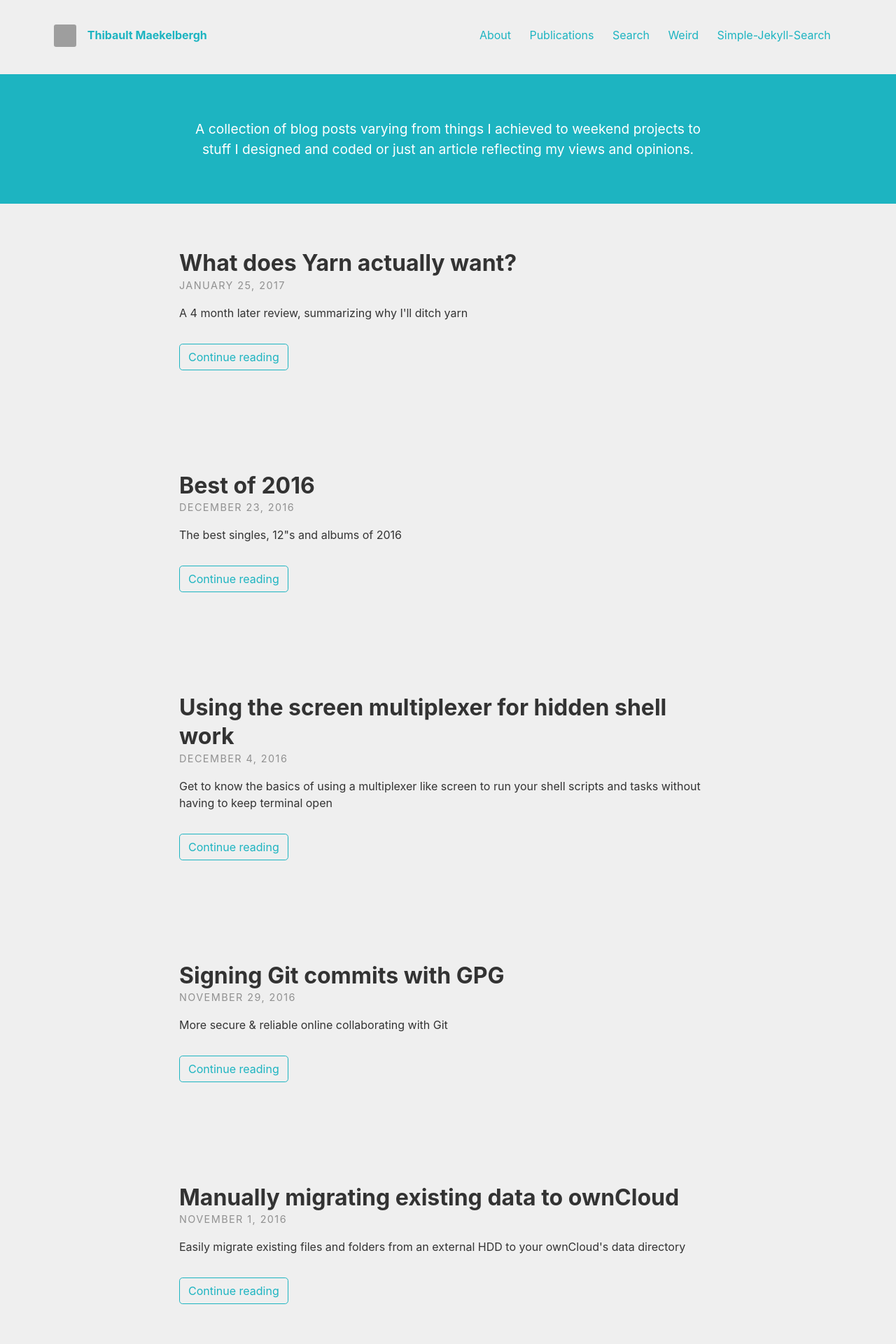
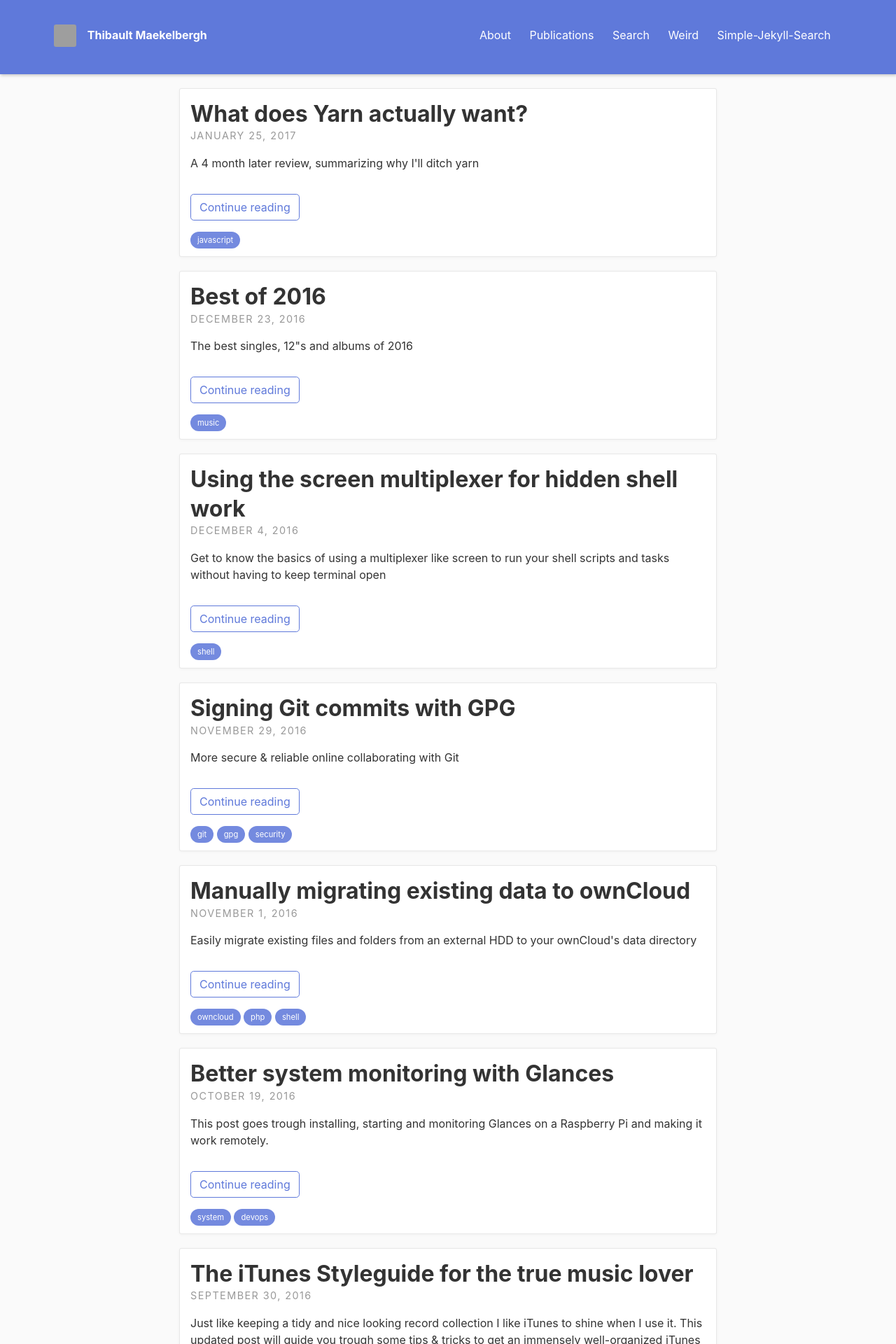
Before and after one commit to thibmaek/thibmaek.github.io, a Jekyll site: the page built from index.html, in a window 1280 px wide. Shown: the top 1920 px of the page at 70% size. Built offline with Jekyll 4.4.1, drawn with Linux system fonts in a browser that asks for light colours; nearby versions of some CDN libraries; the list of posts is cut into pages by our own code; some of the changed text lies outside the part shown; grey boxes are pictures that could not be loaded.

Commit message:
:lipstick: Branding update

```diff
--- a/_includes/footer.html
+++ b/_includes/footer.html
@@ -1,5 +1,4 @@
 <script src="{{ "/js/main.js" | prepend: site.baseurl }}"></script>
 <footer class="site-footer">
-	<p class="text">Powered by <a href="https://jekyllrb.com">Jekyll</a> with <a href="https://rohanchandra.github.io/project/type/">Type Theme</a></p>
 	{% include icons.html %}
 </footer>
--- a/_sass/base/_variables.scss
+++ b/_sass/base/_variables.scss
@@ -2,14 +2,14 @@
 $black: #000;
 $black-light: #333;
 $white: #fff;
-$white-dark: #efefef;
+$white-dark: #fafafa;
 $border: #ddd;
 $code-bg: #f8f8f8;
 $code: #d14770;
 $quote-bg: #999;
 
 // Brand colours
-$accent: #1db4c1;
+$accent: #5f79da;
 $background-color: $white-dark;
 $brand-color: $background-color;
 $border-color: rgba(0, 0, 0, .1);
--- a/_sass/includes/_header.scss
+++ b/_sass/includes/_header.scss
@@ -1,12 +1,13 @@
 .site-header {
   @extend %padding-small;
-  background: $brand-color;
+  background: $accent;
+  box-shadow: 1px 2px 4px rgba(0, 0, 0, .2);
   display: inline-block;
   float: left;
   width: 100%;
 
   a {
-    color: $header-link-color;
+    color: $white;
   }
 
   .avatar {
--- a/_sass/layouts/_index.scss
+++ b/_sass/layouts/_index.scss
@@ -16,11 +16,14 @@
 // Post listing
 .posts {
   .post-teaser {
-    @extend %padding-regular;
-    background-size: $feature-image-size;
+    background-color: $white;
+    border: 1px solid rgba(0, 0, 0, 0.09);
+    border-radius: 3px;
+    box-shadow: 0 1px 4px rgba(0, 0, 0, .04);
     display: inline-block;
-    margin-bottom: 0;
-    width: 100%;
+    margin: 20px 20px 0 20%;
+    padding: 15px;
+    width: 60%;
 
     p a:hover {
       @extend %link-hover;
@@ -32,9 +35,14 @@
     color: $text-color;
   }
 
-  .excerpt {
-    margin-top: 1em;
+  .excerpt { margin-top: 1em; }
 
+  .post-tag {
+    background-color: lighten($accent, 5%);
+    border-radius: 30px;
+    color: $white;
+    font-size: .7em;
+    padding: 5px 10px;
   }
 }
 // Pagination
--- a/index.html
+++ b/index.html
@@ -1,11 +1,7 @@
 ---
 layout: default
 ---
-
 <div class="home">
-  <div class="call-out">
-    <p>A collection of blog posts varying from things I achieved to weekend projects to stuff I designed and coded or just an article reflecting my views and opinions.</p>
-  </div>
   <div class="posts">
     {% for post in paginator.posts %}
     <div class="post-teaser">
@@ -25,6 +21,14 @@ layout: default
           {{ site.theme_options.str_continue_reading }}
         </a>
       </div>
+      {% if post.tags %}
+      <div class="tags">
+        <!-- These should be sorted -->
+        {% for tag in post.tags%}
+          <span class="post-tag">{{tag}}</span>
+        {% endfor %}
+      </div>
+      {% endif %}
     </div>
     {% endfor %}
   </div>
```
Also changed, not shown: img/icons/android-icon-192x192.png, img/icons/apple-icon-114x114.png, img/icons/apple-icon-120x120.png, img/icons/apple-icon-144x144.png, img/icons/apple-icon-152x152.png, img/icons/apple-icon-180x180.png, img/icons/apple-icon-57x57.png, img/icons/apple-icon-60x60.png, img/icons/apple-icon-72x72.png, img/icons/apple-icon-76x76.png, img/icons/favicon-16x16.png, img/icons/favicon-32x32.png, img/icons/favicon-96x96.png, img/icons/ms-icon-144x144.png.
